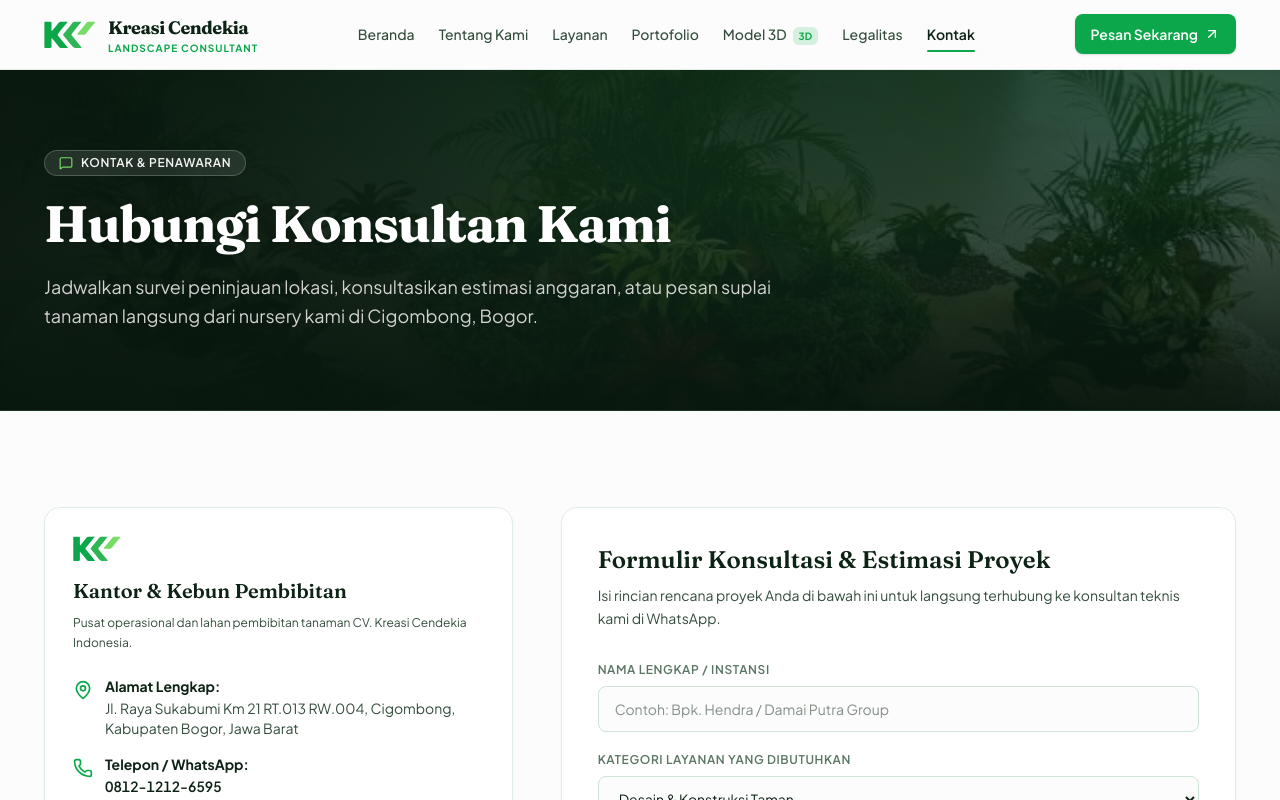
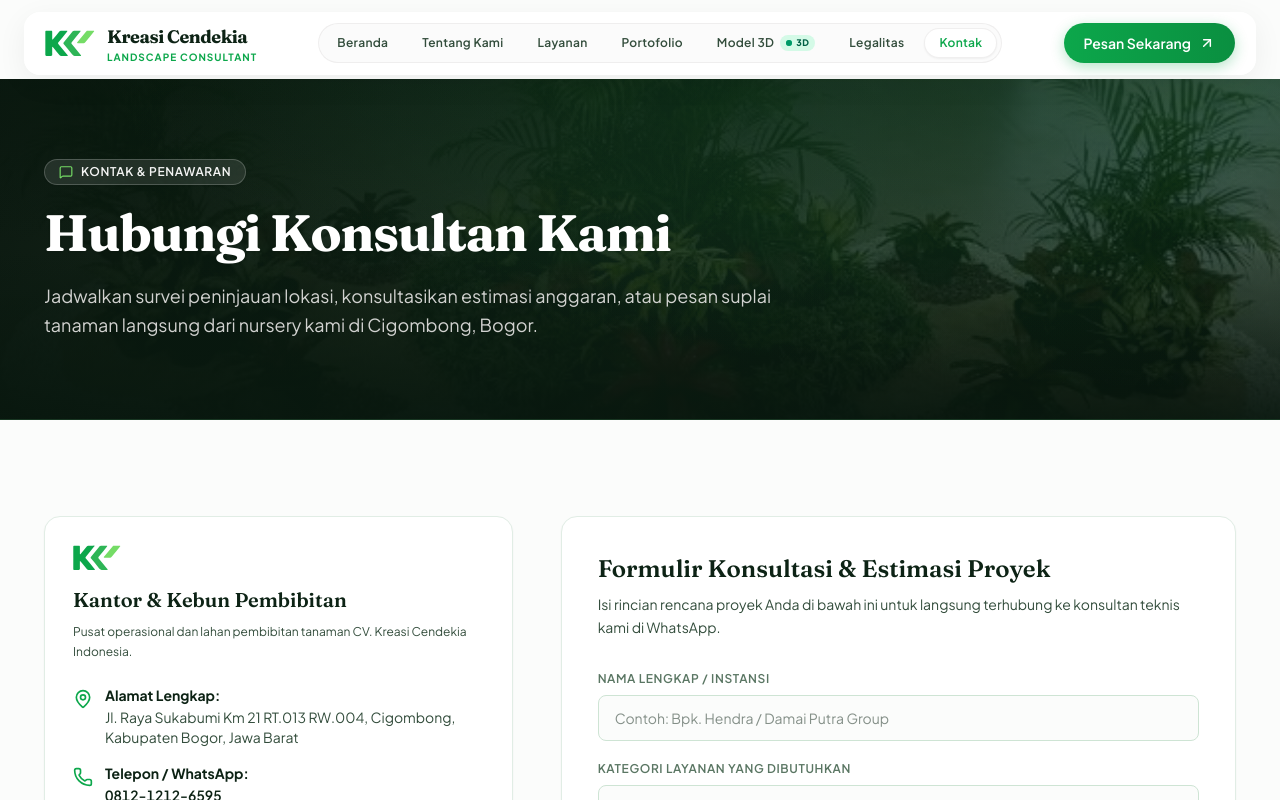
Before and after one commit to aprilocikal/kreasi_cendikia, a React (Vite) app: page /kontak in a window 1280 px wide. Shown: the top 800 px of the page. Built offline with nearby package versions, Linux system fonts and the light colour scheme.

Commit message:
feat(navbar): modernize floating glass capsule design with tactile pill tabs and radar beacon badge

```diff
--- a/src/components/TopBar.jsx
+++ b/src/components/TopBar.jsx
@@ -22,21 +22,21 @@ export function TopBar() {
   );
 
   return (
-    <header className="sticky top-0 z-40 border-b border-[var(--border-warm)] bg-[var(--bg-canvas)]/95 backdrop-blur-md">
-      <div className="mx-auto flex max-w-[1240px] items-center justify-between gap-6 px-6 py-3.5">
+    <header className="sticky top-0 z-50 w-full px-4 sm:px-6 pt-3 pb-1 transition-all duration-300">
+      <div className="mx-auto flex max-w-[1240px] items-center justify-between gap-4 rounded-2xl border border-white/80 bg-white/85 px-5 py-2.5 shadow-[0_8px_30px_rgba(0,0,0,0.06)] backdrop-blur-xl transition-all duration-300 hover:shadow-[0_12px_40px_rgba(0,0,0,0.1)]">
         {/* Brand with Official Vector Logo & Wordmark */}
         <Link
           to="/"
-          className="group flex items-center gap-3 focus-visible:outline-2 focus-visible:outline-offset-4 focus-visible:outline-[var(--accent-cta)]"
+          className="group flex items-center gap-3 transition-transform duration-200 hover:scale-[1.02] focus-visible:outline-2 focus-visible:outline-offset-4 focus-visible:outline-[var(--accent-cta)]"
           title="CV. Kreasi Cendekia Indonesia"
         >
-          <KciLogo width={52} showText={true} />
+          <KciLogo width={50} showText={true} />
         </Link>
 
-        {/* Desktop Navigation Links */}
+        {/* Desktop Navigation Links - Modern Tactile Pill Tabs */}
         <nav
           aria-label="Navigasi Utama"
-          className="hidden xl:flex items-center gap-6 text-sm font-medium text-[var(--ink-secondary)]"
+          className="hidden xl:flex items-center gap-1.5 rounded-full border border-stone-200/60 bg-stone-50/70 p-1 backdrop-blur-sm"
         >
           {NAV_LINKS.map((link) => (
             <NavLink
@@ -44,16 +44,20 @@ export function TopBar() {
               to={link.path}
               end={link.path === "/"}
               className={({ isActive }) =>
-                `relative whitespace-nowrap shrink-0 py-1 transition-colors duration-150 hover:text-[var(--brand-primary)] focus-visible:outline-2 focus-visible:outline-offset-4 focus-visible:outline-[var(--accent-cta)] ${
+                `relative flex items-center gap-1.5 rounded-full px-3.5 py-1.5 text-xs font-semibold tracking-wide transition-all duration-200 ${
                   isActive
-                    ? "font-semibold text-[var(--ink-primary)] after:absolute after:inset-x-0 after:-bottom-1 after:h-0.5 after:rounded-full after:bg-[var(--brand-primary)]"
-                    : "text-[var(--ink-secondary)]"
+                    ? "bg-white text-[var(--brand-primary)] shadow-xs border border-stone-200/60"
+                    : "text-[var(--ink-secondary)] hover:bg-white/80 hover:text-[var(--brand-primary)]"
                 }`
               }
             >
               <span>{link.label}</span>
               {link.badge && (
-                <span className="ml-1.5 inline-flex items-center rounded-md bg-[var(--brand-tint-deep)] px-1.5 py-0.5 text-[10px] font-bold text-[var(--brand-primary)] uppercase">
+                <span className="inline-flex items-center gap-1 rounded-full bg-emerald-100/90 px-1.5 py-0.5 text-[9px] font-extrabold uppercase text-emerald-800 tracking-wider">
+                  <span className="relative flex h-1.5 w-1.5">
+                    <span className="animate-ping absolute inline-flex h-full w-full rounded-full bg-emerald-400 opacity-75"></span>
+                    <span className="relative inline-flex rounded-full h-1.5 w-1.5 bg-emerald-600"></span>
+                  </span>
                   {link.badge}
                 </span>
               )}
@@ -67,10 +71,10 @@ export function TopBar() {
             href={primaryWhatsAppHref}
             target="_blank"
             rel="noopener noreferrer"
-            className="inline-flex items-center gap-1.5 rounded-lg bg-[var(--accent-cta)] px-4 py-2.5 text-sm font-semibold text-[var(--accent-cta-ink)] whitespace-nowrap shrink-0 shadow-sm transition-all duration-150 hover:bg-[var(--accent-cta-hover)] hover:shadow focus-visible:outline-2 focus-visible:outline-offset-2 focus-visible:outline-[var(--accent-cta)]"
+            className="group inline-flex items-center gap-2 rounded-full bg-gradient-to-r from-[#0ca74b] to-[#0a8f40] px-5 py-2.5 text-xs sm:text-sm font-semibold text-white shadow-[0_4px_14px_rgba(12,167,75,0.3)] transition-all duration-200 hover:from-[#0db853] hover:to-[#0ca74b] hover:shadow-[0_6px_20px_rgba(12,167,75,0.45)] hover:-translate-y-0.5 active:translate-y-0"
           >
             <span>Pesan Sekarang</span>
-            <ArrowUpRight className="h-4 w-4" strokeWidth={2} />
+            <ArrowUpRight className="h-4 w-4 transition-transform duration-200 group-hover:translate-x-0.5 group-hover:-translate-y-0.5" strokeWidth={2.2} />
           </a>
 
           <button
@@ -78,9 +82,9 @@ export function TopBar() {
             onClick={() => setMobileMenuOpen((prev) => !prev)}
             aria-expanded={mobileMenuOpen}
             aria-label={mobileMenuOpen ? "Tutup menu navigasi" : "Buka menu navigasi"}
-            className="inline-flex h-10 w-10 items-center justify-center rounded-lg border border-[var(--border-warm)] text-[var(--ink-primary)] xl:hidden transition-colors duration-150 hover:bg-[var(--bg-sage-soft)] focus-visible:outline-2 focus-visible:outline-offset-2 focus-visible:outline-[var(--accent-cta)]"
+            className="inline-flex h-9 w-9 items-center justify-center rounded-xl border border-stone-200/80 bg-white text-[var(--ink-primary)] xl:hidden transition-colors duration-150 hover:bg-stone-50 shadow-xs"
           >
-            {mobileMenuOpen ? <X className="h-5 w-5" /> : <Menu className="h-5 w-5" />}
+            {mobileMenuOpen ? <X className="h-4 w-4" /> : <Menu className="h-4 w-4" />}
           </button>
         </div>
       </div>
@@ -89,9 +93,9 @@ export function TopBar() {
       {mobileMenuOpen && (
         <nav
           aria-label="Navigasi Mobile"
-          className="border-t border-[var(--border-warm)] bg-[var(--bg-elevated)] px-6 py-4 xl:hidden shadow-lg"
+          className="mx-auto mt-2 max-w-[1240px] rounded-2xl border border-stone-200/80 bg-white/95 p-4 xl:hidden shadow-xl backdrop-blur-xl animate-in fade-in slide-in-from-top-2 duration-200"
         >
-          <div className="flex flex-col gap-1">
+          <div className="flex flex-col gap-1.5">
             {NAV_LINKS.map((link) => (
               <NavLink
                 key={link.path}
@@ -99,16 +103,17 @@ export function TopBar() {
                 end={link.path === "/"}
                 onClick={() => setMobileMenuOpen(false)}
                 className={({ isActive }) =>
-                  `flex items-center justify-between rounded-lg px-3 py-2.5 text-sm font-medium transition-colors ${
+                  `flex items-center justify-between rounded-xl px-4 py-2.5 text-sm font-semibold transition-all ${
                     isActive
-                      ? "bg-[var(--brand-tint)] font-semibold text-[var(--brand-primary)]"
-                      : "text-[var(--ink-primary)] hover:bg-[var(--bg-sage-soft)]"
+                      ? "bg-[var(--brand-tint)] text-[var(--brand-primary)] font-bold"
+                      : "text-[var(--ink-primary)] hover:bg-stone-100/70"
                   }`
                 }
               >
                 <span>{link.label}</span>
                 {link.badge && (
-                  <span className="rounded-md bg-[var(--brand-tint-deep)] px-1.5 py-0.5 text-[10px] font-bold text-[var(--brand-primary)]">
+                  <span className="inline-flex items-center gap-1 rounded-full bg-emerald-100 px-2 py-0.5 text-[10px] font-bold text-emerald-800">
+                    <span className="h-1.5 w-1.5 rounded-full bg-emerald-600 animate-pulse"></span>
                     {link.badge}
                   </span>
                 )}
```
